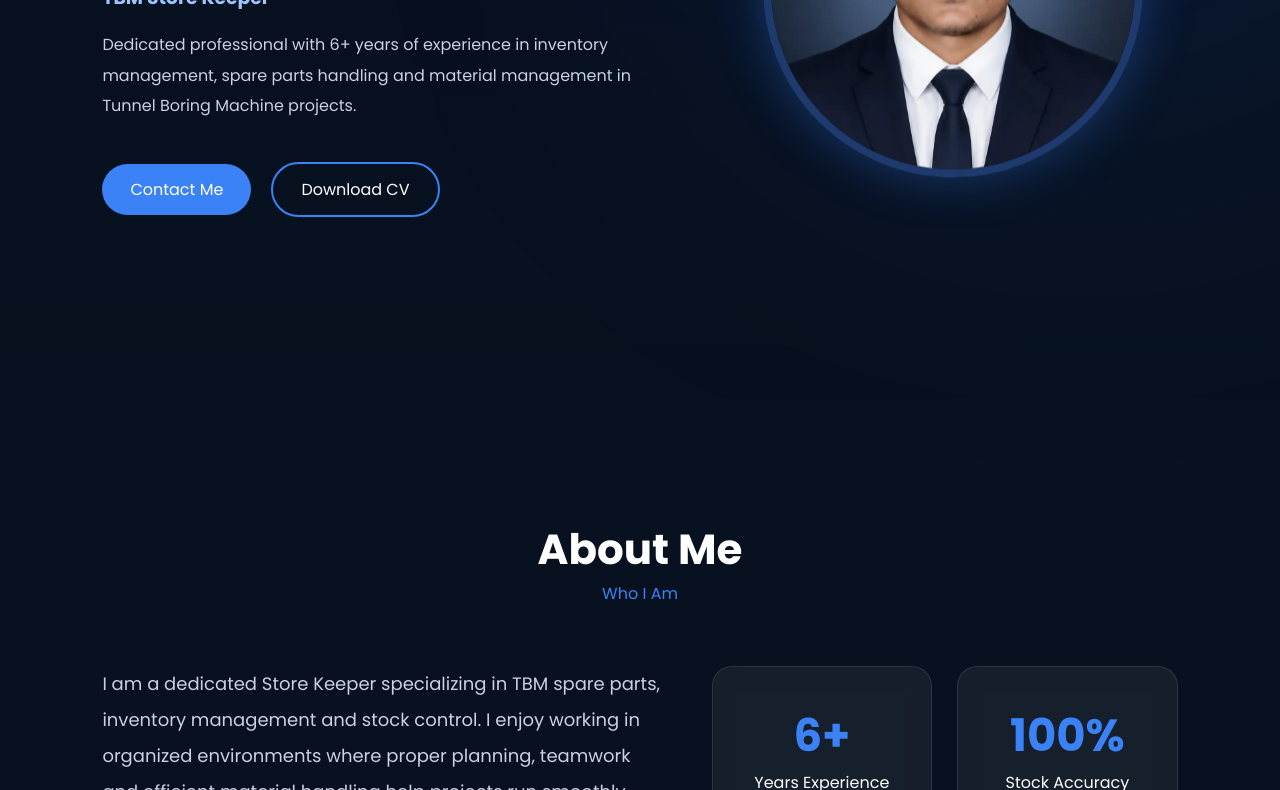
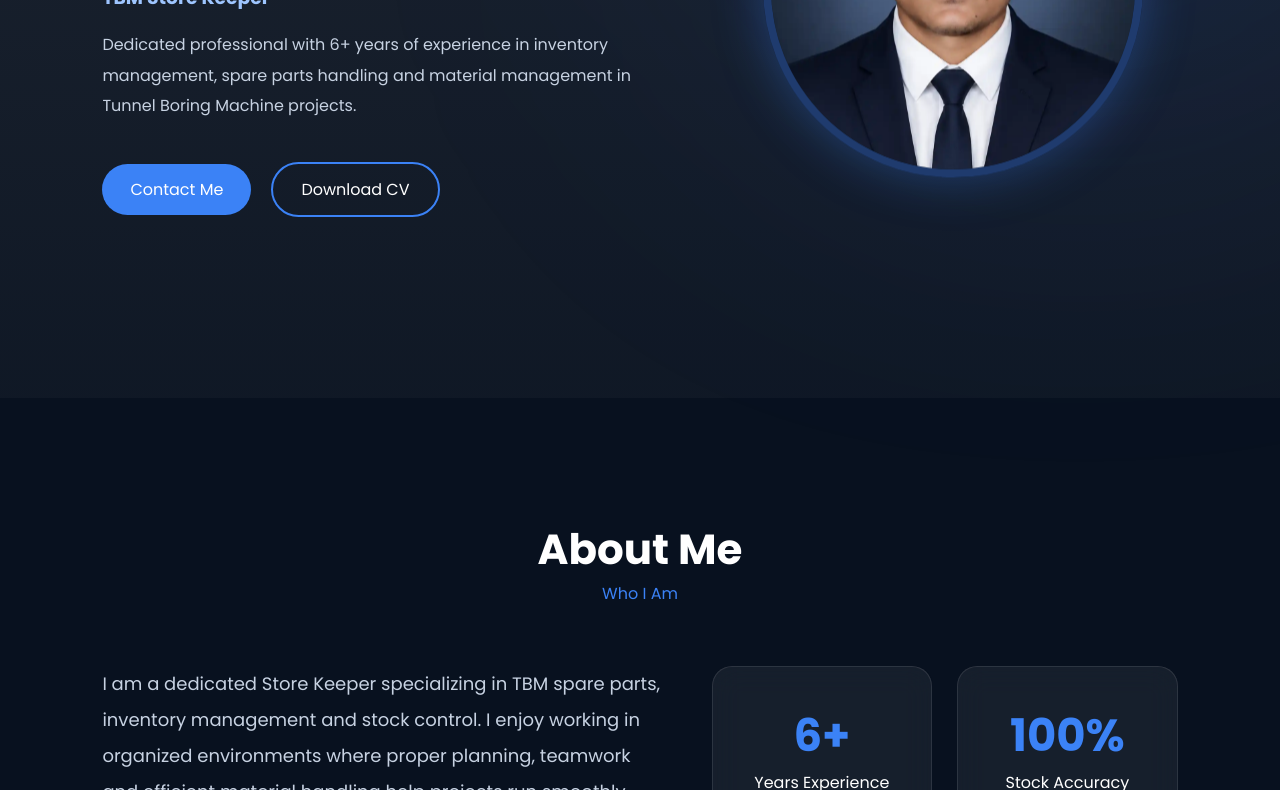
Before and after one commit to hiinishant/PRS, a plain HTML site: page index.html in a window 1280 px wide. Shown: the part 402-1192 px from the top of the page. Drawn offline with Linux system fonts and the light colour scheme; the site is published under a folder, as on GitHub Pages, so addresses that start at the root find nothing.

Commit message:
Fix background image path in style.css

```diff
--- a/style.css
+++ b/style.css
@@ -30,7 +30,7 @@ body::before {
     inset: 0;
     background:
         linear-gradient(rgba(8, 17, 31, .86), rgba(8, 17, 31, .95)),
-        url("/resources/homebg.png") center/cover no-repeat;
+        url("./resources/homebg.png") center/cover no-repeat;
     z-index: -2;
 }
 
```
